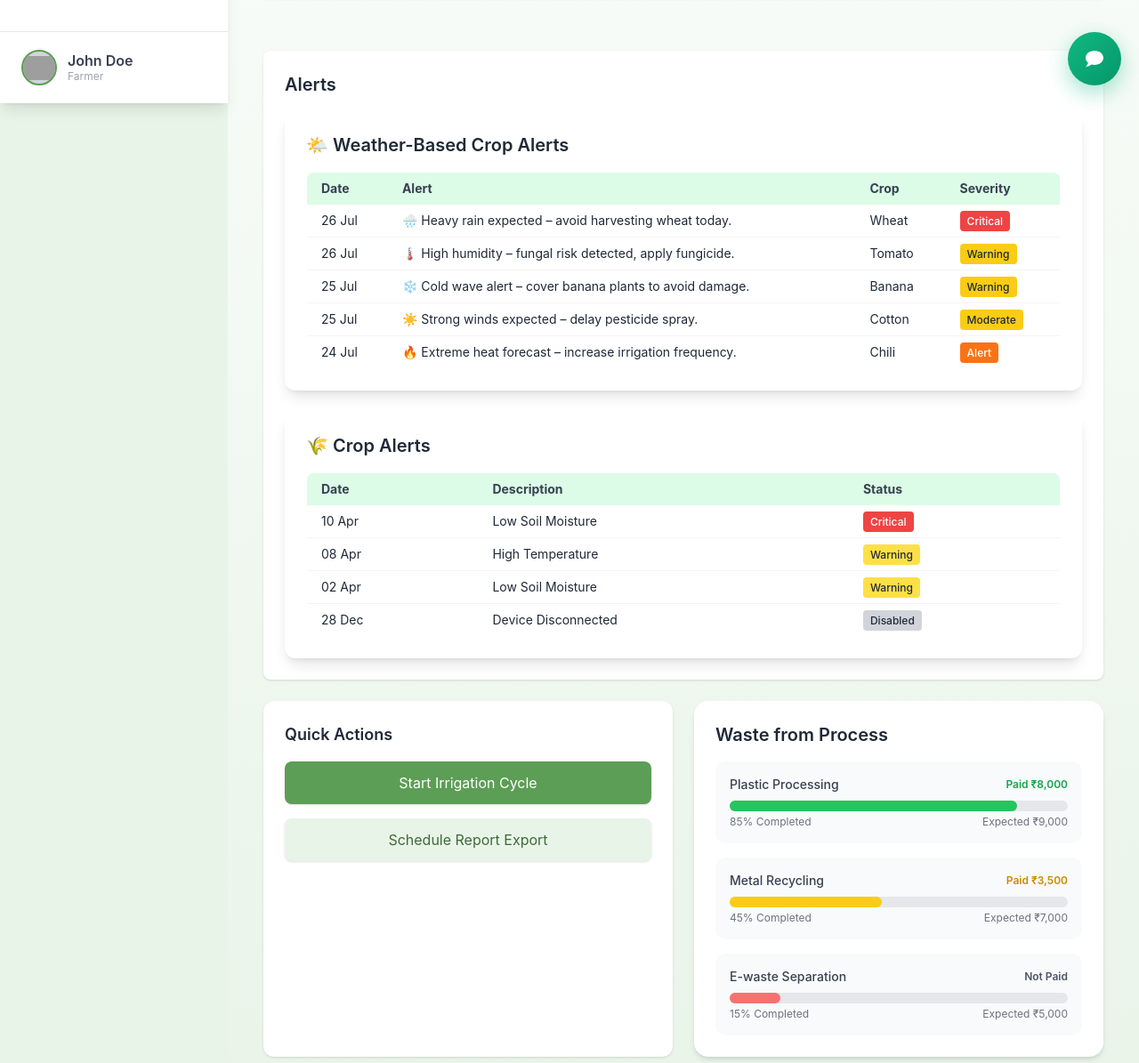
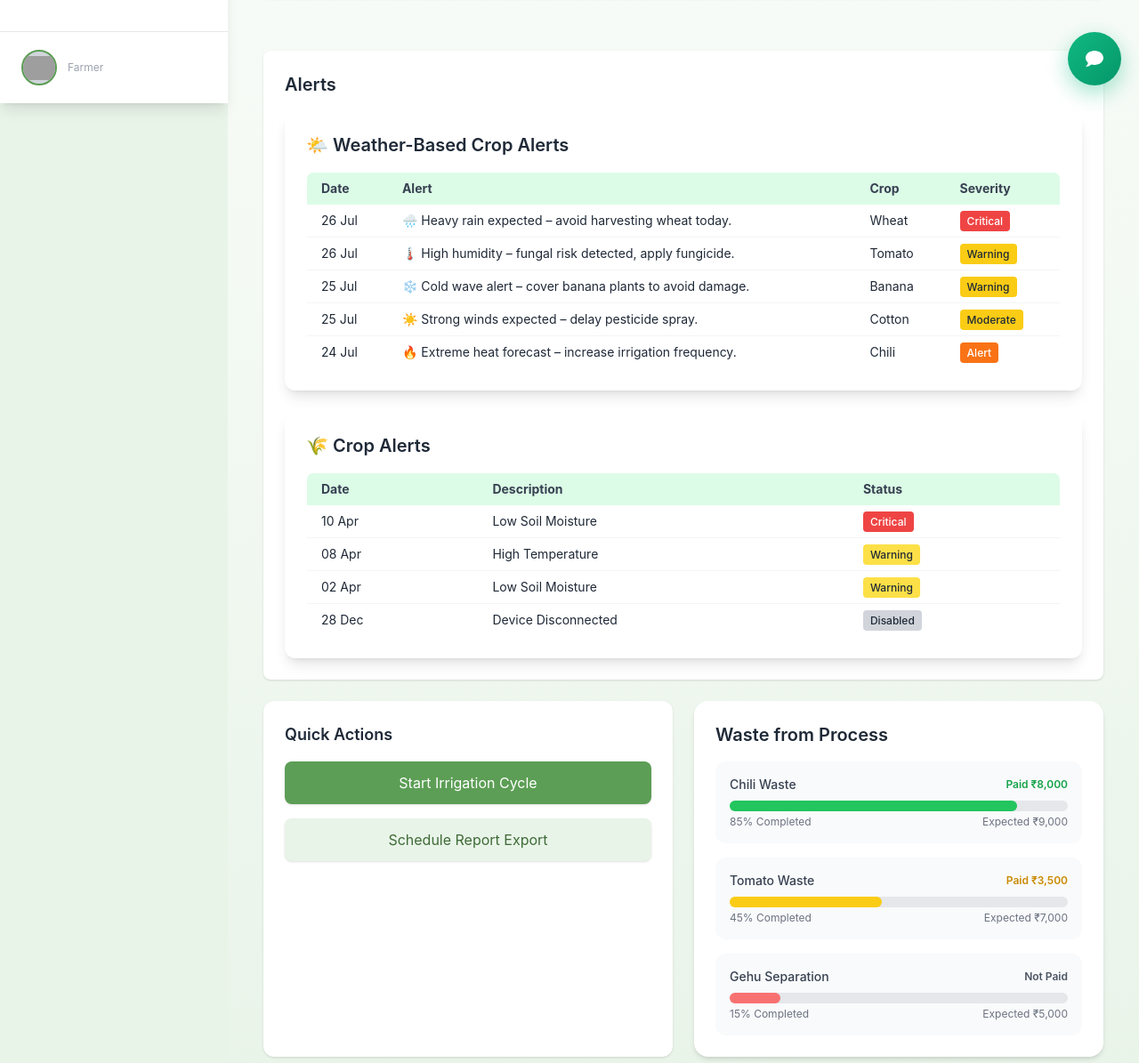
Before and after one commit to AbhiGurjar0/Yugma, a Node server app: page /dash in a window 1280 px wide. Shown: the part 684-1879 px from the top of the page at 89% size. Run offline with Node 20, Linux system fonts and the light colour scheme; the visitor is signed in with stand-in values (Sample User, id 1); some libraries are stand-ins or nearby versions; grey boxes are pictures that could not be loaded.

Commit message:
All done

```diff
--- a/App.js
+++ b/App.js
@@ -7,7 +7,7 @@
 import { dirname } from "path";
 import { error } from "console";
 import cookieParser from "cookie-parser";
-import { registerUser, loginUser } from './controllers/controller.js';
+import { registerUser, loginUser, logoutUser } from './controllers/controller.js';
 import flash from "connect-flash";
 import session from "express-session";
 import mongoose from "mongoose";
@@ -16,6 +16,7 @@
 import { isLoggedIn } from './middlewares/isLoggedIn.js'
 import Waste from './models/Waste.js'
 import Weather from './models/Weather.js'
+import User from './models/Farmer.js'
 
 // Adjusted import path
 
@@ -44,13 +45,15 @@
 app.use(cookieParser());
 app.use("/register", registerUser);
 app.use("/loginUser", loginUser);
+app.use("/logout", logoutUser);
 // Routes
 app.get("/", (req, res) => {
     res.render("App"); // make sure views/App.ejs exists
 });
 
-app.get("/dash", (req, res) => {
-    res.render("Dash"); // make sure views/Dash.ejs exists
+app.get("/dash", isLoggedIn, async (req, res) => {
+    let user = await User.find({ _id: req.user._id });
+    res.render("Dash", { user }); // make sure views/Dash.ejs exists
 });
 app.get('/dash/weather', (req, res) => {
     res.render('Weather');
@@ -59,8 +62,8 @@
     let WasteForms = await Waste.find({ Id: req.user._id })
     res.render('Waste', { WasteForms });
 });
-app.get('/dash/field', async (req, res) => {
-    let field = await Field.find({});
+app.get('/dash/field', isLoggedIn, async (req, res) => {
+    let field = await Field.find({ Id: req.user._id });
     res.render('Fields', { field }); // make sure views/Fields.ejs exists
 });
 app.get("/login", (req, res) => {
@@ -69,12 +72,13 @@
 app.get('/dash/settings', (req, res) => {
     res.render("setting");
 })
-app.post('/fields', async (req, res) => {
+app.post('/fields', isLoggedIn, async (req, res) => {
     try {
+        let Id = req.user._id;
         const { cropName, Area } = req.body;
-        const newField = new Field({ cropName, Area });
+        const newField = new Field({ Id, cropName, Area });
         await newField.save();
-        res.redirect('/dash'); // or render success page
+        res.redirect('/dash/field'); // or render success page
     } catch (err) {
         console.error(err);
         res.status(400).send("Error saving field data");
--- a/views/Dash.ejs
+++ b/views/Dash.ejs
@@ -101,7 +101,9 @@
                     </svg>
                 </div>
                 <div class="hidden md:block">
-                    <p class="text-gray-700 font-semibold leading-tight">John Doe</p>
+                    <p class="text-gray-700 font-semibold leading-tight">
+                        <%=user?.name%>
+                    </p>
                     <p class="text-xs text-gray-400">Farmer</p>
                 </div>
             </div>
@@ -402,7 +404,7 @@
                         <!-- Process 1 -->
                         <div class="bg-gray-50 p-4 rounded-xl hover:shadow transition-shadow duration-300">
                             <div class="flex justify-between items-center mb-2">
-                                <h3 class="text-sm font-medium text-gray-700">Plastic Processing</h3>
+                                <h3 class="text-sm font-medium text-gray-700">Chili Waste</h3>
                                 <span class="text-xs text-green-600 font-semibold">Paid ₹8,000</span>
                             </div>
                             <div class="w-full bg-gray-200 rounded-full h-3">
@@ -417,7 +419,7 @@
                         <!-- Process 2 -->
                         <div class="bg-gray-50 p-4 rounded-xl hover:shadow transition-shadow duration-300">
                             <div class="flex justify-between items-center mb-2">
-                                <h3 class="text-sm font-medium text-gray-700">Metal Recycling</h3>
+                                <h3 class="text-sm font-medium text-gray-700">Tomato Waste </h3>
                                 <span class="text-xs text-yellow-600 font-semibold">Paid ₹3,500</span>
                             </div>
                             <div class="w-full bg-gray-200 rounded-full h-3">
@@ -432,7 +434,7 @@
                         <!-- Process 3 -->
                         <div class="bg-gray-50 p-4 rounded-xl hover:shadow transition-shadow duration-300">
                             <div class="flex justify-between items-center mb-2">
-                                <h3 class="text-sm font-medium text-gray-700">E-waste Separation</h3>
+                                <h3 class="text-sm font-medium text-gray-700">Gehu Separation</h3>
                                 <span class="text-xs text-gray-600 font-semibold">Not Paid</span>
                             </div>
                             <div class="w-full bg-gray-200 rounded-full h-3">
--- a/views/Fields.ejs
+++ b/views/Fields.ejs
@@ -121,7 +121,7 @@
                     </svg>
                 </div>
                 <div class="hidden md:block">
-                    <p class="text-gray-700 font-semibold leading-tight">John Doe</p>
+                    <p class="text-gray-700 font-semibold leading-tight">Abhi</p>
                     <p class="text-xs text-gray-400">Farmer</p>
                 </div>
             </div>
--- a/views/Waste.ejs
+++ b/views/Waste.ejs
@@ -130,7 +130,7 @@
                     </svg>
                 </div>
                 <div class="hidden md:block">
-                    <p class="text-gray-700 font-semibold leading-tight">John Doe</p>
+                    <p class="text-gray-700 font-semibold leading-tight">Abhi</p>
                     <p class="text-xs text-gray-400">Farmer</p>
                 </div>
             </div>
@@ -302,7 +302,7 @@
             </div>
         </div>
 
-        <div class="ml-[18vw] w-[82vw] bg-gradient-to-br from-green-50 to-green-100 min-h-screen font-sans py-10 px-6">
+        <div class="ml-[18vw] w-[82vw] bg-gradient-to-br from-green-50 to-green-100 h-screen font-sans py-10 px-6">
             <div class="max-w-6xl mx-auto">
                 <h1 class="text-3xl font-bold text-gray-800 mb-6">📑 Submitted Applications</h1>
 
--- a/views/Weather.ejs
+++ b/views/Weather.ejs
@@ -154,7 +154,7 @@
                     </svg>
                 </div>
                 <div class="hidden md:block">
-                    <p class="text-gray-700 font-semibold leading-tight">John Doe</p>
+                    <p class="text-gray-700 font-semibold leading-tight">Abhi</p>
                     <p class="text-xs text-gray-400">Farmer</p>
                 </div>
             </div>
--- a/views/setting.ejs
+++ b/views/setting.ejs
@@ -152,7 +152,7 @@
                 <div class="flex  flex-col gap-6 text-base">
                     <div>
                         <p class="text-sm text-gray-500 mb-1">Full Name</p>
-                        <p class="font-medium text-gray-800">Abhiseh</p>
+                        <p class="font-medium text-gray-800">Abhishek</p>
                     </div>
 
                     <div>
```
Also changed, not shown: controllers/controller.js (+10 -2 lines), models/Fields.js (+3 -4 lines).
